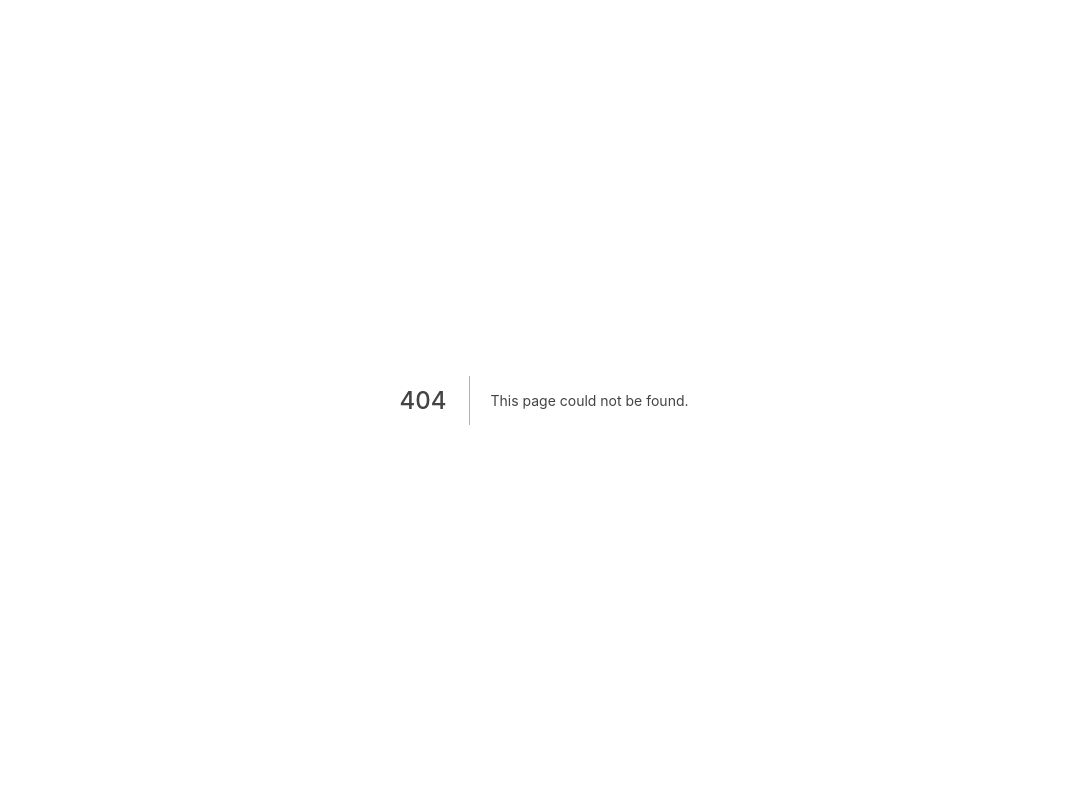
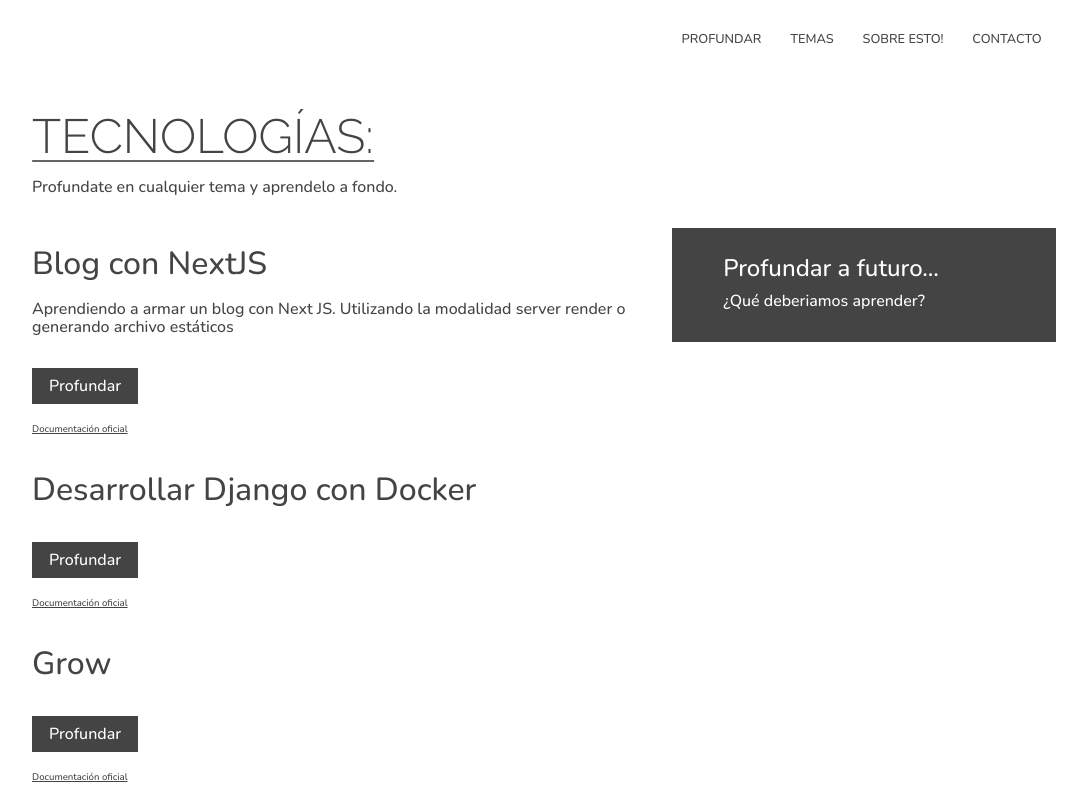
Before and after one commit to cocodelacueva/profundar, a Next.js app: page /temas in a window 1280 px wide. Before the commit this address had no page. Shown: the top 800 px of the page, without its empty margins (96-1183 px from the left). Built offline with nearby package versions, Linux system fonts and the light colour scheme.

Commit message:
armando el sitio

```diff
--- a/components/footer.js
+++ b/components/footer.js
@@ -1,9 +1,10 @@
 import Link from 'next/link';
+import styles from './styles/Footer.module.css'
 
 export default function Footer() {
     return (
-        <footer className='main_footer'>
-            <nav className='nav_footer'>
+        <footer className={styles.main_footer}>
+            <nav className={styles.nav_footer}>
                 <Link href="/inicio">
                     <a>Presentación</a>
                 </Link>
@@ -16,7 +17,7 @@
 
             </nav>
 
-            <p className='copy_footer'>© 2022 - De uso público... </p>
+            <p className={styles.copy_footer}>© 2022 - De uso público... </p>
 
         </footer>
     )
--- a/components/header.js
+++ b/components/header.js
@@ -1,14 +1,15 @@
 import Link from 'next/link'
+import styles from './styles/Header.module.css'
 
 export default function Header() {
     return (
-        <header className='main_header'>
-            <nav className='main_nav'>
+        <header className={styles.main_header}>
+            <nav className={styles.main_nav}>
                 <Link href="/">
                     <a>Profund<span></span>ar</a>
                 </Link>
-                <Link href="/tecnologias">
-                    <a>Tecnologías</a>
+                <Link href="/temas">
+                    <a>Temas</a>
                 </Link>
 
                 <a href='https://github.com/cocodelacueva/profundar' target="_blank">Sobre esto!</a>
--- /dev/null
+++ b/components/styles/TemaCorto.module.css
@@ -0,0 +1,45 @@
+.article_wrapper {
+    margin: 2rem 0;
+}
+
+.title {
+    font-size: 1.8rem;
+    line-height: 2rem;
+}
+
+.short_description {
+    margin: 1rem 0 2rem;
+    max-width: 640px;
+}
+
+.cta {
+    position: relative;
+    display: inline-block;
+    background-color: var(--color_primary);
+    color: var(--color_primary_constrast);
+    text-align: center;
+    padding: .5rem 1rem;
+    margin-bottom: 1rem;
+    border: 1px solid var(--color_primary);
+    transition: all 200ms;
+}
+
+.cta:hover {
+    background-color: var(--color_primary_constrast);
+    color: var(--color_primary);
+    transition: all 200ms;
+}
+
+.docs {
+    font-size: .6rem;
+    text-decoration: underline;
+    display: block;
+}
+
+
+@media (min-width: 768px) {
+    .title {
+        font-size: 2rem;
+        line-height: 2.5rem;
+    }
+}
--- /dev/null
+++ b/components/tema.corto.js
@@ -0,0 +1,24 @@
+import Link from 'next/link'
+import styles from './styles/TemaCorto.module.css'
+
+export default function TemaCorto(articulo) {
+    //textos
+    const documentacionOficial = "Documentación oficial";
+    return (
+        <article key={articulo.id} className={styles.article_wrapper}>
+            <h1 className={styles.title}>
+                {articulo.name}
+            </h1>
+            <p className={styles.short_description}>
+                {articulo.shortDescription}
+            </p>
+
+            <Link href={`/${articulo.slug}`}>
+                <a className={styles.cta}>Profundar</a>
+            </Link>
+
+            {articulo.documentation != '' ? <a className={styles.docs} href={articulo.documentation} target="_blank">{documentacionOficial}</a> : null }
+
+        </article>
+    )
+}
--- a/pages/_app.js
+++ b/pages/_app.js
@@ -1,7 +1,5 @@
 import '../styles/reset.css'
 import '../styles/globals.css';
-import '../styles/Header.component.css';
-import '../styles/Footer.component.css';
 
 import Head from 'next/head';
 
--- a/pages/index.js
+++ b/pages/index.js
@@ -11,7 +11,7 @@
       </Head>
 
       <h1 className={styles.main_title}>
-        <Link href="/tecnologias">
+        <Link href="/temas">
         Profund.ar
         </Link>
       </h1>
--- /dev/null
+++ b/pages/temas.js
@@ -0,0 +1,130 @@
+import Head from 'next/head';
+import styles from '../styles/Temas.module.css';
+
+//componentes
+import Header from '../components/header';
+import Footer from '../components/footer';
+import TemaCorto from '../components/tema.corto';
+
+export default function Temas() {
+    //textos
+    const tituloPagina = 'Tecnologías:';
+    const short_description = 'Profundate en cualquier tema y aprendelo a fondo.';
+    const tituloFooter = "Profundar a futuro..."
+    const shortDescriptionFooter = "¿Qué deberiamos aprender?"
+
+    const tecnologias = [
+        {
+            id: 1,
+            slug: "next-js",
+            name: "Blog con NextJS",
+            shortDescription: "Aprendiendo a armar un blog con Next JS. Utilizando la modalidad server render o generando archivo estáticos",
+            documentation: "https://nextjs.org/docs/getting-started"
+        },
+        {
+            id: 2,
+            slug: "django-docker",
+            name: "Desarrollar Django con Docker",
+            shortDescription: "",
+            documentation: "https://docs.djangoproject.com/en/4.0/"
+        },
+        {
+            id: 3,
+            slug: "Grow",
+            name: "Grow",
+            shortDescription: "",
+            documentation: "https://grow.io/"
+        },
+        {
+            id: 4,
+            slug: "amp",
+            name: "AMP Acelerate Mobile Pages",
+            shortDescription: "",
+            documentation: "https://amp.dev/es/"
+        },
+        {
+            id: 5,
+            slug: "cms-con-strapi",
+            name: "CMS con strapi",
+            shortDescription: "",
+            documentation: "https://strapi.io/resource-center"
+        },
+        {
+            id: 6,
+            slug: "cms-con-contentful",
+            name: "CMS con contentful",
+            shortDescription: "",
+            documentation: "https://strapi.io/resource-center"
+        },
+        {
+            id: 7,
+            slug: "swc",
+            name: "SWC como alternativa a Babel",
+            shortDescription: "",
+            documentation: "https://swc.rs/docs/getting-started"
+        },
+        {
+            id: 8,
+            slug: "rust",
+            name: "RUST",
+            shortDescription: "",
+            documentation: "https://www.rust-lang.org/"
+        },
+        {
+            id: 9,
+            slug: "vercel",
+            name: "VERCEL",
+            shortDescription: "",
+            documentation: "https://vercel.com/docs"
+        },
+        {
+            id: 10,
+            slug: "divi",
+            name: "DIVI",
+            shortDescription: "",
+            documentation: "https://www.elegantthemes.com/gallery/divi/"
+        },
+        {
+            id: 11,
+            slug: "ia",
+            name: "IA",
+            shortDescription: "",
+            documentation: ""
+        },
+    ]
+
+    return (
+        <>
+        <Head>
+            <title>PROFUND.AR - ¿Qué te gustaría aprender?</title>
+            <meta name="description" content="Colección de tecnologías para profundar en..." />
+        </Head>
+
+        <Header />
+
+        <main role="main" className={styles.main_contenedor}>
+            <header className={styles.page_header}>
+                <h1 className='title-font'>{tituloPagina}</h1>
+                <p>{short_description}</p>
+            </header>
+
+            <div className={styles.grid}>
+                <section className={styles.temas_container}>
+                    {
+                        //recorro tecnologias
+                        tecnologias.map(articulo => TemaCorto(articulo))
+                    }
+
+
+                </section>
+
+                <footer className={styles.page_footer}>
+                    <h2>{tituloFooter}</h2>
+                    <p>{shortDescriptionFooter}</p>
+                </footer>
+            </div>
+        </main>
+
+        <Footer />
+        </>
+)}
--- /dev/null
+++ b/styles/Temas.module.css
@@ -0,0 +1,56 @@
+.main_contenedor {
+    padding: 7rem 10% 3rem;
+    position: relative;
+    z-index: 1;
+}
+
+.page_header h1 {
+    margin-bottom: 1rem;
+    position: relative;
+    display: inline-block;
+    text-transform: uppercase;
+}
+
+.page_header h1::after {
+    content: '';
+    position: absolute;
+    bottom: 0rem;
+    height: .1rem;
+    width: 100%;
+    background-color: #666;
+    left: 50%;
+    transform: translate(-50%);
+    transition: width 200ms;
+}
+
+.page_header p {
+    margin-bottom: 1rem;
+}
+
+.temas_container {
+
+}
+
+.page_footer {
+    margin-top: 5rem;
+}
+
+.page_footer h2 {
+    font-size: 1.5rem;
+}
+
+@media (min-width: 1200px) {
+    .grid {
+        display: flex;
+        align-items: flex-start;
+        justify-content: space-between;
+    }
+
+    .page_footer {
+        margin-top: 1rem;
+        background-color: var(--color_primary);
+        color: var(--color_primary_constrast);
+        flex-grow: 1;
+        padding: 1rem 5% 2rem;
+    }
+}
--- a/styles/globals.css
+++ b/styles/globals.css
@@ -5,8 +5,8 @@
   --font_primary: 'Nunito', sans-serif;
   --font_size_base: 16px;
   --line_height_base: 18px;
-  --color_background_body: #fff;
-  --color_font_std: #444;
+  --color_primary_constrast: #fff;
+  --color_primary: #444;
 }
 
 @media (min-width: 768px) {
@@ -47,15 +47,15 @@
   font-size: var(--font_size_base);
   line-height: var(--line_height_base);
   font-weight: 300;
-  background-color: var(--color_background_body);
-  color: var(--color_font_std);
+  background-color: var(--color_primary_constrast);
+  color: var(--color_primary);
   overflow-x: hidden;
   scroll-behavior: smooth;
 }
 
 h1 {
-  font-size: 3rem;
-  line-height: 3.1rem;
+  font-size: 2.5rem;
+  line-height: 2.8rem;
 }
 
 h2 {
@@ -87,3 +87,10 @@
   font-family: var(--font_primary);
   font-weight: 500;
 }
+
+@media (min-width: 768px) {
+  h1 {
+    font-size: 3rem;
+    line-height: 3.1rem;
+  }
+}
```
Also changed, not shown: pages/tecnologias.js (deleted, +0 -28 lines), components/styles/Footer.module.css (renamed from styles/Footer.component.css), components/styles/Header.module.css (renamed from styles/Header.component.css).
